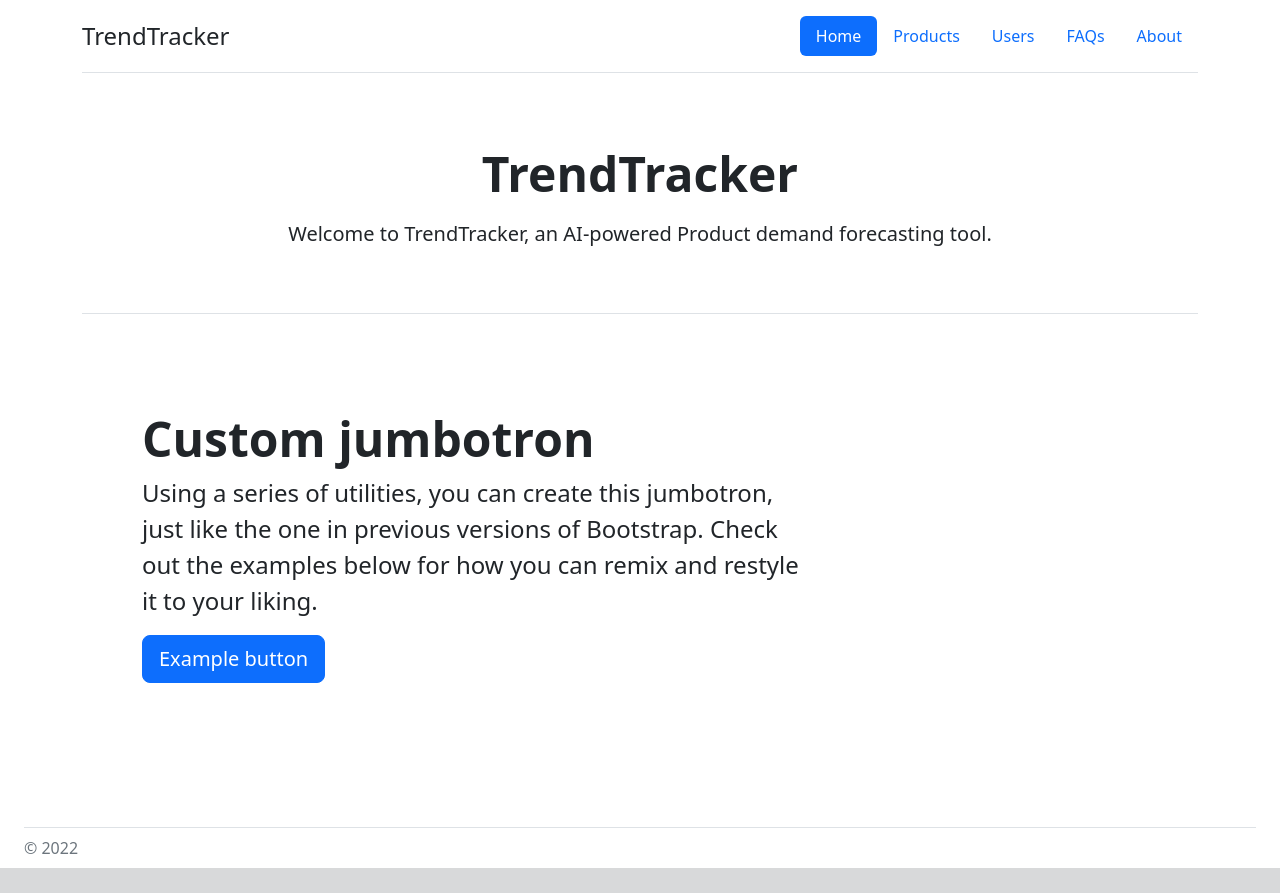
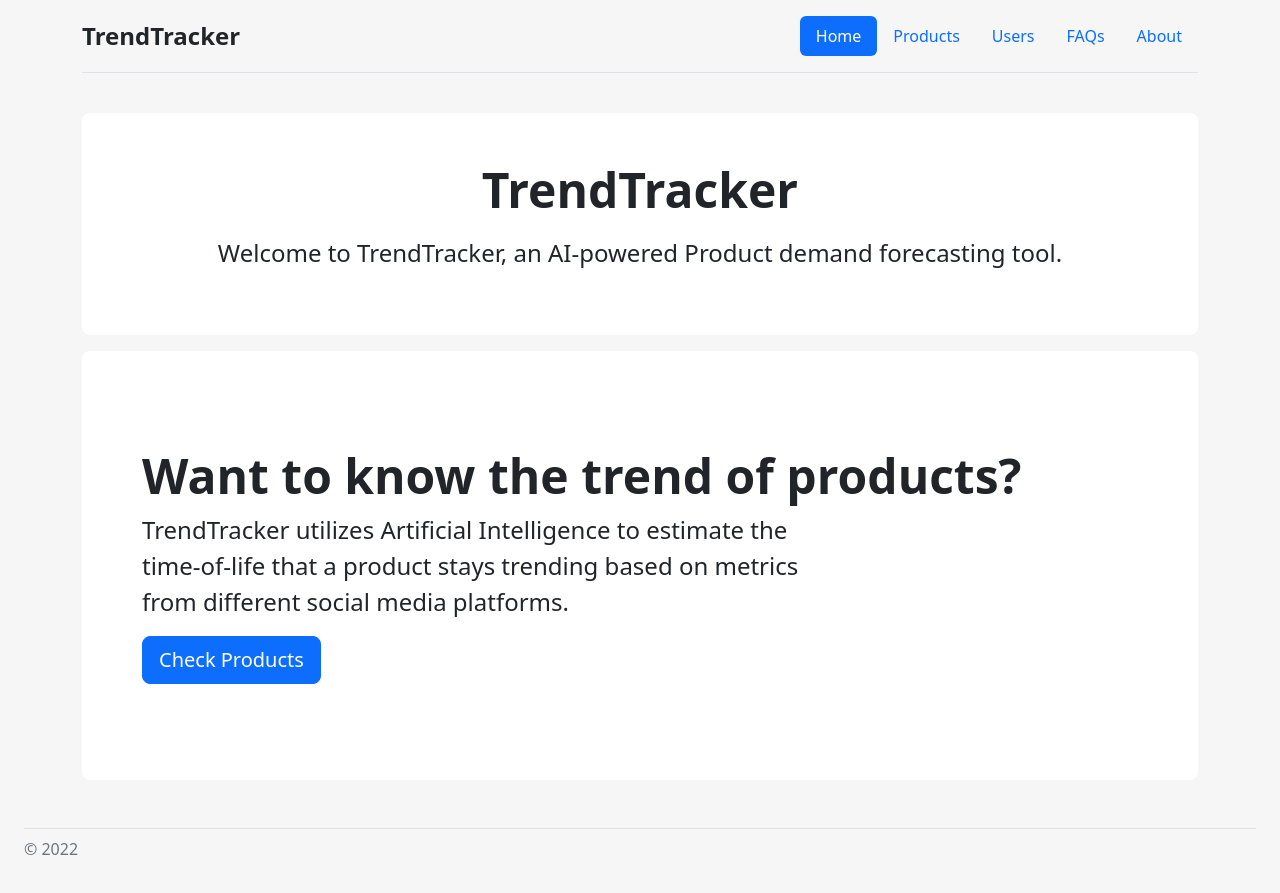
Before and after one commit to reannu123/TrendTracker-frontend, a React (Create React App) app: page / in a window 1280 px wide. Built offline with nearby package versions, Linux system fonts and the light colour scheme.

Commit message:
Updated look

```diff
--- a/src/App.js
+++ b/src/App.js
@@ -11,6 +11,8 @@ import Product from "./pages/Product";
 import User from "./pages/User";
 import Users from "./pages/Users";
 
+import "./main.css";
+
 function App() {
   return (
     <>
@@ -23,7 +25,7 @@ function App() {
         <Route path="/" element={<Home />} />
         <Route path="*" element={<NotFound />} />
       </Routes>
-      <footer class="py-2 m-4 text-muted border-top">&copy; 2022</footer>
+      <footer className="py-2 m-4 text-muted border-top">&copy; 2022</footer>
     </>
   );
 }
--- a/src/components/Navbar.js
+++ b/src/components/Navbar.js
@@ -8,7 +8,7 @@ function Navbar() {
           href="/"
           className="d-flex align-items-center mb-3 mb-md-0 me-md-auto text-dark text-decoration-none"
         >
-          <span className="fs-4">TrendTracker</span>
+          <span className="fs-4 fw-bold">TrendTracker</span>
         </a>
 
         <ul className="nav nav-pills">
--- a/src/components/Ranking.js
+++ b/src/components/Ranking.js
@@ -34,7 +34,7 @@ function Item(data) {
           {data.map((item, index) => (
             <div className="col-12 mb-1" key={index}>
               <div className="col-12 d-flex col justify-content-center">
-                <div className=" col-1 border rounded-2 text-center d-flex justify-content-center align-items-center">
+                <div className=" card col-1 border rounded-2 text-center d-flex justify-content-center align-items-center">
                   <h5>{index + 1}</h5>
                 </div>
                 <div className="col-8 card">
--- a/src/main.css
+++ b/src/main.css
@@ -1,5 +1,5 @@
 body, html {
-  background: #d8d9da;
+  background: #f6f6f6;
 }
 
 .item {
@@ -12,6 +12,7 @@ body, html {
 .bordered {
   border-style: solid;
   border-width: 1px;
+
   border-color: #055;
   border-radius: 5px;
 }
--- a/src/pages/Home.js
+++ b/src/pages/Home.js
@@ -1,8 +1,7 @@
 import { Alert, Container, Form, Button } from "react-bootstrap";
 import { useState, useEffect } from "react";
-import { Link, useNavigate } from "react-router-dom";
+import { Link, NavLink, useNavigate } from "react-router-dom";
 import { instance, auth } from "../api/axios";
-import "../main.css";
 import Ranking from "../components/Ranking";
 import Navbar from "../components/Navbar";
 
@@ -32,32 +31,33 @@ function Home() {
   };
 
   return (
-    <div className="">
+    <>
       <div className="h-100 container my-3 d-flex row justify-content-center m-auto align-items-center">
-        <div className="py-5 border-bottom">
+        <div className="py-5 my-3 bg-white rounded-3">
           <h1 className="display-5 mb-3 fw-bold text-center">TrendTracker</h1>
-          <p className="lead text-center">
+          <p className="fs-4 text-center">
             Welcome to TrendTracker, an AI-powered Product demand forecasting
             tool.{" "}
           </p>
         </div>
 
-        <div class="p-5 mb-4 bg-white rounded-3">
-          <div class="container-fluid py-5">
-            <h1 class="display-5 fw-bold">Custom jumbotron</h1>
-            <p class="col-md-8 fs-4">
-              Using a series of utilities, you can create this jumbotron, just
-              like the one in previous versions of Bootstrap. Check out the
-              examples below for how you can remix and restyle it to your
-              liking.
+        <div className="p-5 mb-4 bg-white rounded-3">
+          <div className="container-fluid py-5">
+            <h1 className="display-5 fw-bold">
+              Want to know the trend of products?
+            </h1>
+            <p className="col-md-8 fs-4">
+              TrendTracker utilizes Artificial Intelligence to estimate the
+              time-of-life that a product stays trending based on metrics from
+              different social media platforms.
             </p>
-            <button class="btn btn-primary btn-lg" type="button">
-              Example button
-            </button>
+            <NavLink to="/products" className="btn btn-primary btn-lg">
+              Check Products
+            </NavLink>
           </div>
         </div>
       </div>
-    </div>
+    </>
   );
 }
 
--- a/src/pages/NotFound.js
+++ b/src/pages/NotFound.js
@@ -4,15 +4,13 @@ import { Link } from "react-router-dom";
 import { instance, auth } from "../api/axios";
 
 function NotFound() {
-
   return (
     <>
-      {(
-        <Container className="py-5 my-5 border rounded-3 d-flex align-items-center justify-content-center">
-          <h1>404 Not Found</h1>
-
+      {
+        <Container className="py-5 my-3 bg-white rounded-3">
+          <h1 className="text-center display-5 fw-bold text-center">404 Not Found</h1>
         </Container>
-      )}
+      }
     </>
   );
 }
--- a/src/pages/Product.js
+++ b/src/pages/Product.js
@@ -5,7 +5,7 @@ function Product() {
   const { id } = useParams();
   return (
     <div className="container">
-      <h1 className="m-5 pb-5 border-bottom">Product {id}</h1>
+      <h1 className="card m-5 pb-5 border-bottom">Product {id}</h1>
     </div>
   );
 }
--- a/src/pages/Products.js
+++ b/src/pages/Products.js
@@ -3,8 +3,8 @@ import Ranking from "../components/Ranking";
 function Products() {
   return (
     <>
-      <div className="container">
-        <h1 className="m-5 pb-5 text-center border-bottom">Products</h1>
+      <div className="bg-white rounded-3 py-3 container">
+        <h1 className="m-5 text-center">Products</h1>
       </div>
       <Ranking />
     </>
--- a/src/pages/User.js
+++ b/src/pages/User.js
@@ -5,7 +5,7 @@ function User() {
   const { id } = useParams();
   return (
     <div className="container">
-      <h1 className="m-5 pb-5 border-bottom">User {id}</h1>
+      <h1 className="m-5 pb-5 card border-bottom">User {id}</h1>
     </div>
   );
 }
--- a/src/pages/Users.js
+++ b/src/pages/Users.js
@@ -3,8 +3,8 @@ import Ranking from "../components/Ranking";
 function Users() {
   return (
     <>
-      <div className="container">
-        <h1 className="m-5 pb-5 text-center border-bottom">Users</h1>
+      <div className="bg-white rounded-3 py-3 container">
+        <h1 className="m-5 text-center">Users</h1>
       </div>
       <Ranking />
     </>
```
